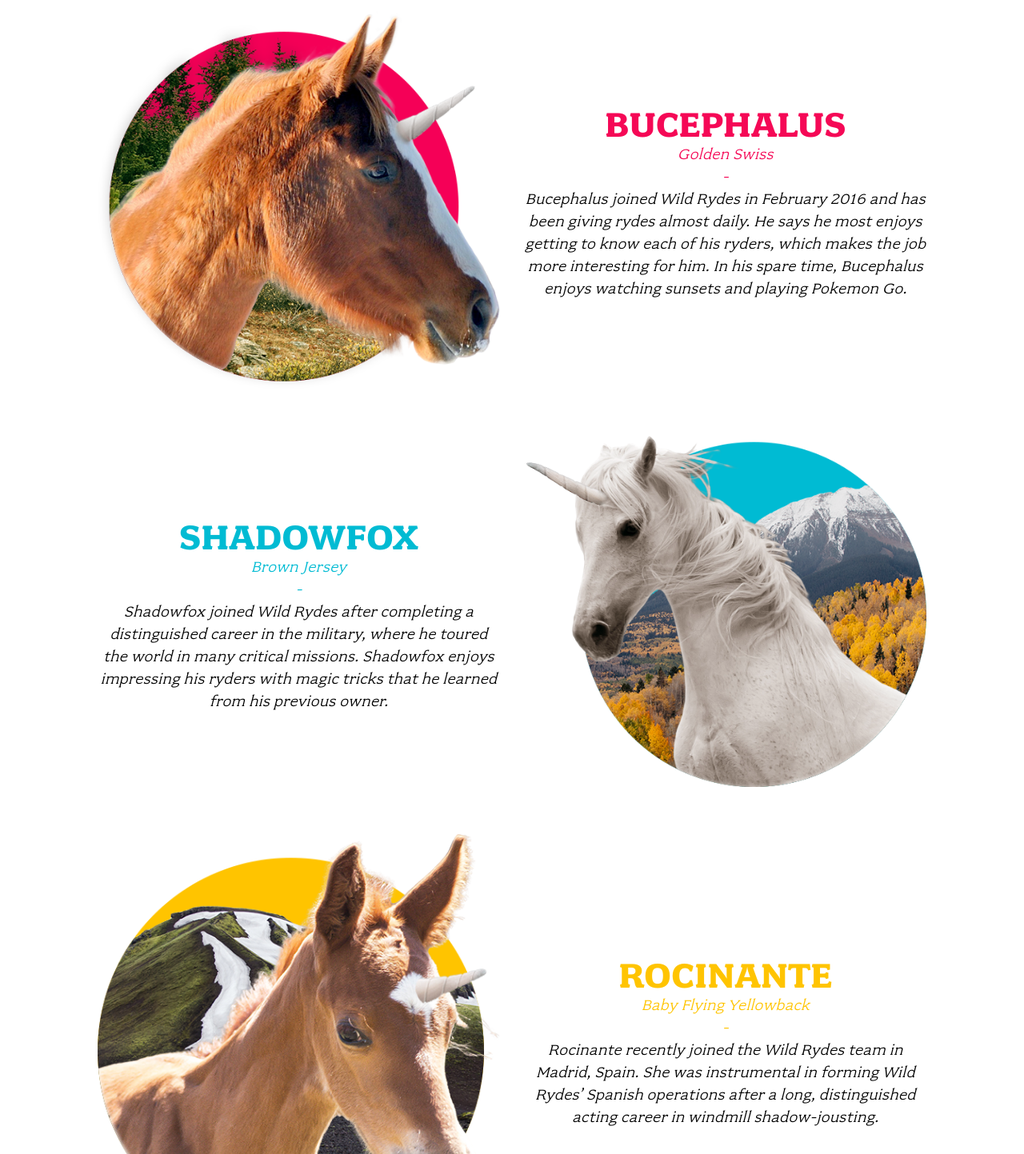
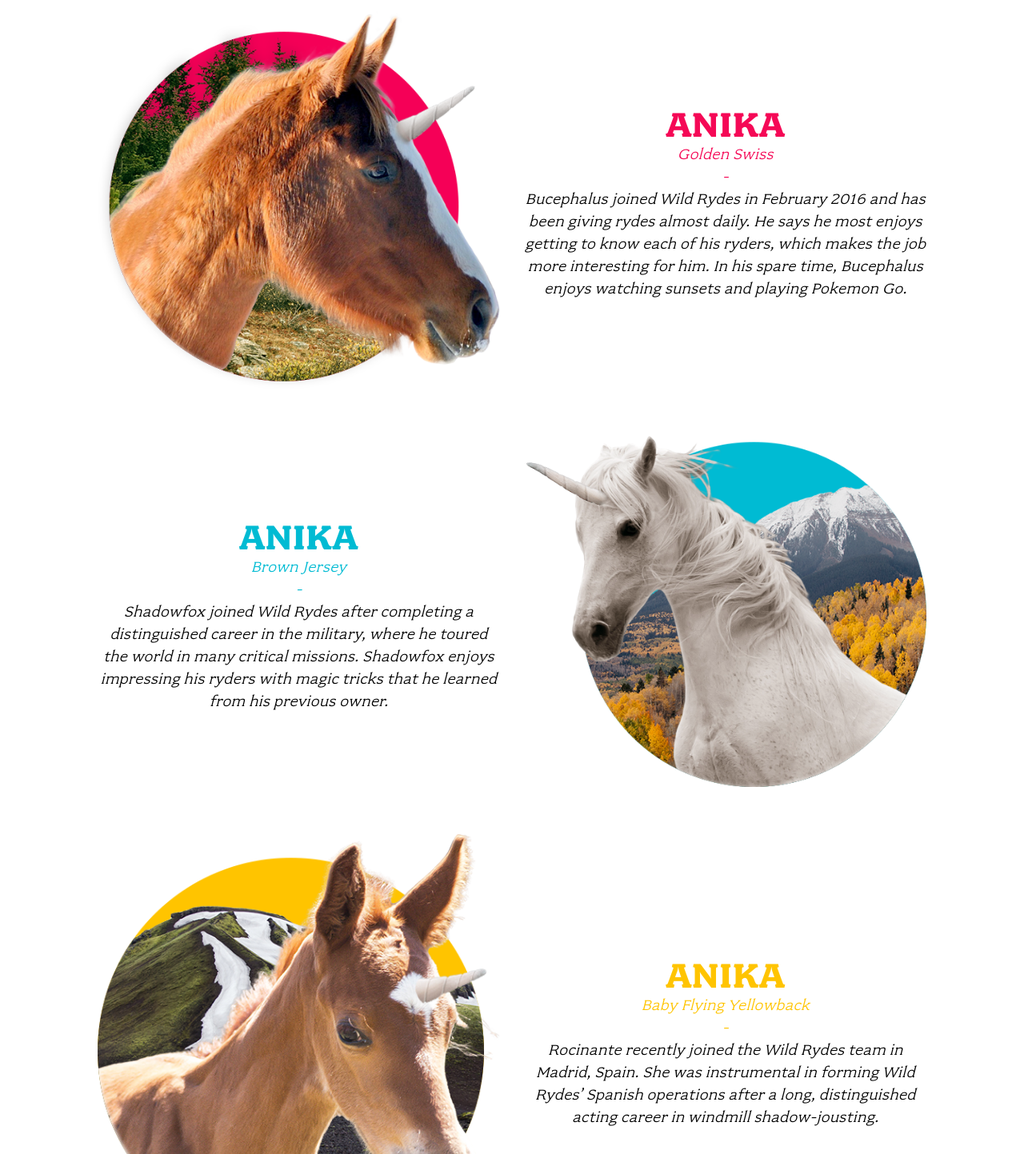
Before and after one commit to Anikachy1396/wildrydes-site, a plain HTML site: page unicorns.html in a window 1280 px wide. Shown: the part 860-2303 px from the top of the page at 80% size. Drawn offline with Linux system fonts and the light colour scheme.

Commit message:
Update unicorns.html

```diff
--- a/unicorns.html
+++ b/unicorns.html
@@ -55,7 +55,7 @@
         </div>
 
         <div class="columns medium-7 large-6 xlarge-5 xxlarge-4">
-          <h2 class="title">Bucephalus</h2>
+          <h2 class="title">Anika</h2>
           <div class="subtitle">Golden Swiss</div>
           <p class="content">
             Bucephalus joined Wild Rydes in February 2016 and has been giving rydes almost daily. He says he most enjoys getting to know each of his ryders, which makes the job more interesting for him. In his spare time, Bucephalus enjoys watching sunsets and playing Pokemon Go.
@@ -71,7 +71,7 @@
         </div>
 
         <div class="columns medium-7 medium-pull-5 large-6 large-pull-6 xlarge-5 xlarge-pull-5 xxlarge-4 xxlarge-offset-1">
-          <h2 class="title">Shadowfox</h2>
+          <h2 class="title">Anika</h2>
           <div class="subtitle">Brown Jersey</div>
           <p class="content">
             Shadowfox joined Wild Rydes after completing a distinguished career in the military, where he toured the world in many critical missions. Shadowfox enjoys impressing his ryders with magic tricks that he learned from his previous owner.
@@ -87,7 +87,7 @@
         </div>
 
         <div class="columns medium-7 large-6 xlarge-5 xxlarge-4">
-          <h2 class="title">Rocinante</h2>
+          <h2 class="title">Anika</h2>
           <div class="subtitle">Baby Flying Yellowback</div>
           <p class="content">
             Rocinante recently joined the Wild Rydes team in Madrid, Spain. She was instrumental in forming Wild Rydes’ Spanish operations after a long, distinguished acting career in windmill shadow-jousting.
```
